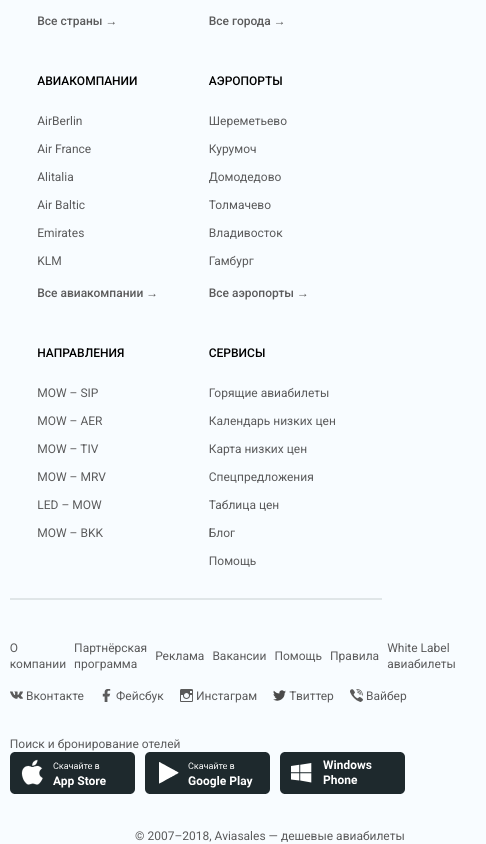
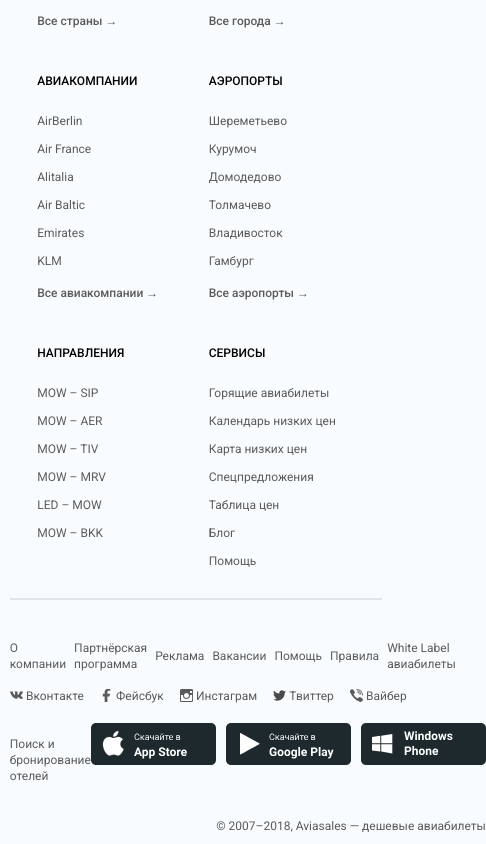
Before and after one commit to p1xar/aviasales-frontend-demo, a React (Create React App) app: page / in a window 390 px wide. Shown: the part 8546-9390 px from the top of the page, 486 px wide, since content can reach past the window. Built offline with nearby package versions, Linux system fonts and the light colour scheme.

Commit message:
Add media query for SecondSection component

```diff
--- a/src/Footer/SecondSection.js
+++ b/src/Footer/SecondSection.js
@@ -14,6 +14,7 @@
   display: flex;
   flex-direction: column;
 `;
+
 const Icon = styled.img`
   width: 0.8125rem;
   height: 0.8125rem;
@@ -25,12 +26,27 @@
   margin-top: ${props => props.top};
   align-items: center;
   align-self: ${props => props.align};
+  @media screen and (max-width: 320px) {
+    flex-wrap: wrap;
+  }
+`;
+
+const CustomFooterItemsWrapper = styled(FooterItemsWrapper)`
+  @media screen and (max-width: 320px) {
+    justify-content: center;
+    flex-direction: column;
+    align-items: center;
+  }
 `;
 
 const AppIcon = styled.img`
   width: 7.8125rem;
   height: 2.625rem;
   margin-right: ${props => props.right};
+  @media screen and (max-width: 320px) {
+    margin-right: 0rem;
+    margin-top: 0.5rem;
+  }
 `;
 export default () => {
   return (
@@ -79,12 +95,12 @@
             Вайбер
           </FooterLink>
         </FooterItemsWrapper>
-        <FooterItemsWrapper top="2rem">
-          <FooterLink href="#">Поиск и бронирование отелей</FooterLink>
-        </FooterItemsWrapper>
       </Column>
       <Column>
-        <FooterItemsWrapper>
+        <CustomFooterItemsWrapper>
+          <FooterItemsWrapper top="2rem">
+            <FooterLink href="#">Поиск и бронирование отелей</FooterLink>
+          </FooterItemsWrapper>
           <AppIcon alt="iOS donwload" src={ios} right="0.625rem" />
           <AppIcon
             alt="Google Play donwload"
@@ -92,7 +108,7 @@
             right="0.625rem"
           />
           <AppIcon alt="Windows phone donwload" src={windows} />
-        </FooterItemsWrapper>
+        </CustomFooterItemsWrapper>
         <FooterItemsWrapper align="flex-end">
           <FooterLink href="#" top="2.125rem">
             © 2007–2018, Aviasales — дешевые авиабилеты
```
